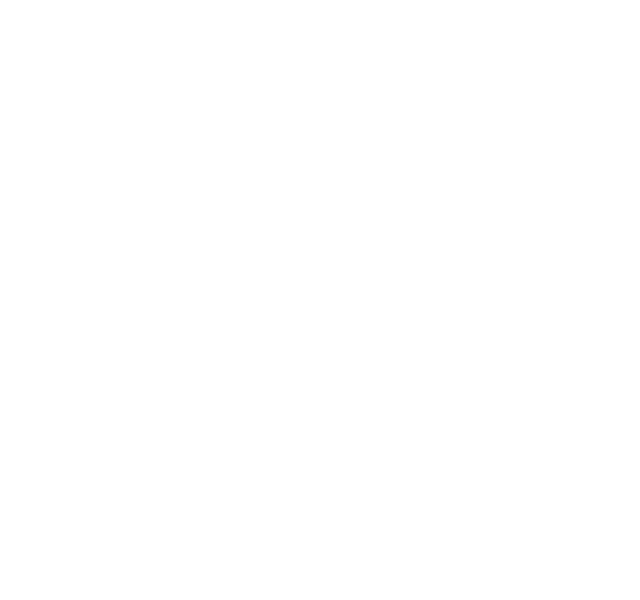
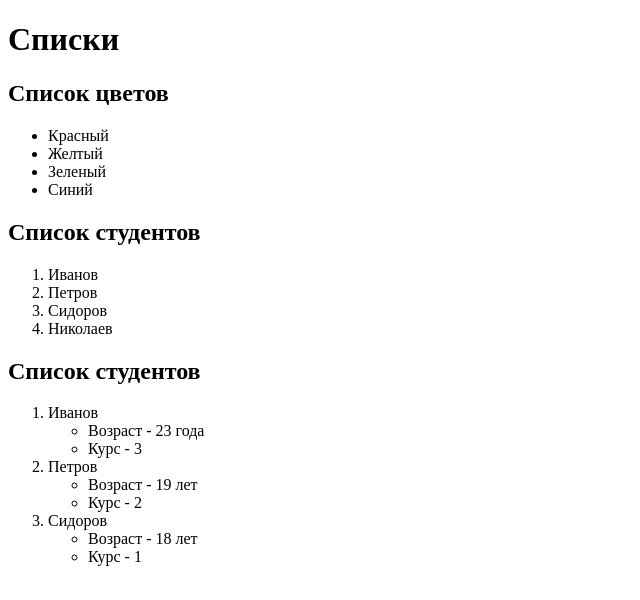
Before and after one commit to Tet2020/HTML_CSS, a plain HTML site: page index.html in a window 1280 px wide. Shown: the whole page, without its empty margins (0-640 px from the left). Drawn offline with Linux system fonts and the light colour scheme.

Commit message:
ul_ol_li

```diff
--- a/index.html
+++ b/index.html
@@ -8,6 +8,42 @@
 </head>
 
 <body>
+    <h1>Списки</h1>
+    <h2>Список цветов</h2>
+    <ul>
+        <li>Красный</li>
+        <li>Желтый</li>
+        <li>Зеленый</li>
+        <li>Синий</li>
+    </ul>
+    <h2>Список студентов</h2>
+    <ol>
+        <li>Иванов</li>
+        <li>Петров</li>
+        <li>Сидоров</li>
+        <li>Николаев</li>
+    </ol>
+    <h2>Список студентов</h2>
+    <ol>
+        <li>Иванов
+            <ul>
+                <li>Возраст - 23 года</li>
+                <li>Курс - 3</li>
+            </ul>
+        </li>
+        <li>Петров
+            <ul>
+                <li>Возраст - 19 лет</li>
+                <li>Курс - 2</li>
+            </ul>
+        </li>
+        <li>Сидоров
+            <ul>
+                <li>Возраст - 18 лет</li>
+                <li>Курс - 1</li>
+            </ul>
+        </li>
+    </ol>
 
 </body>
 
```
